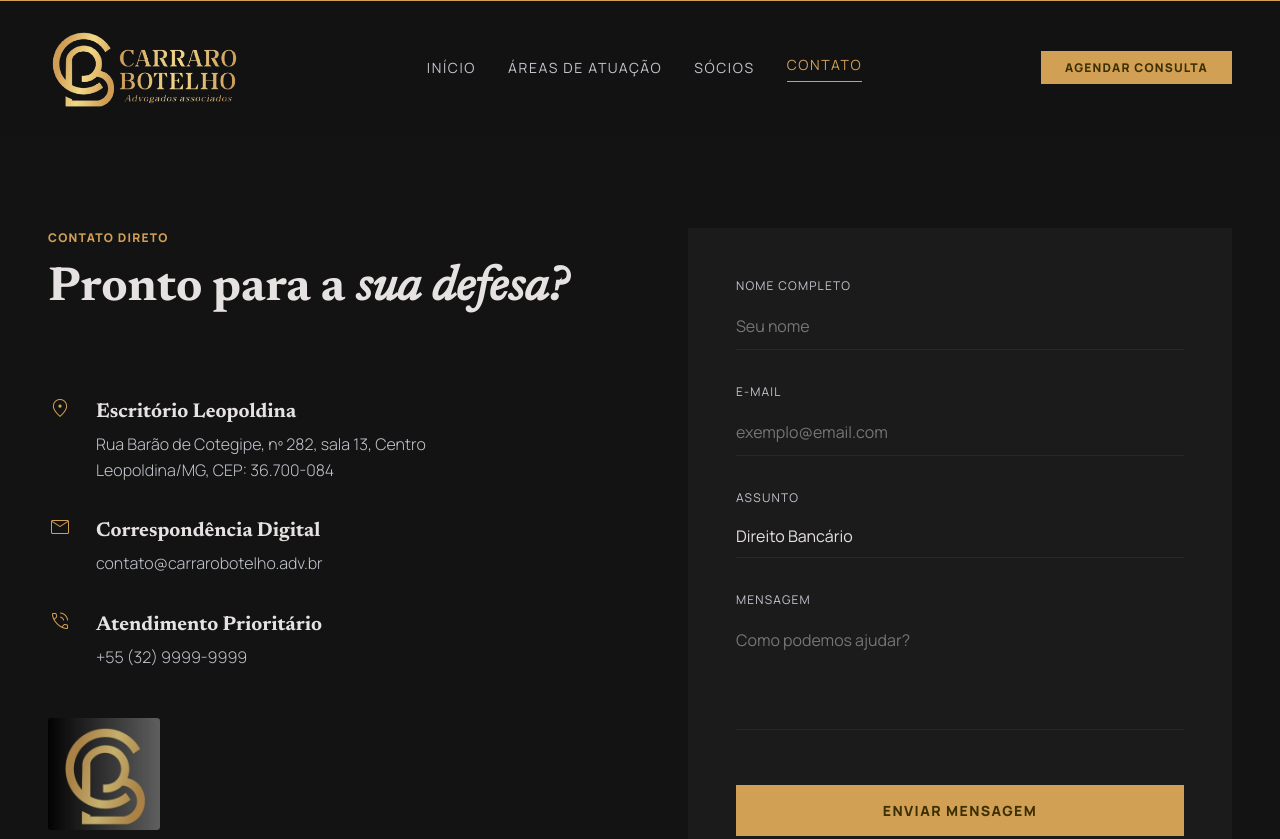
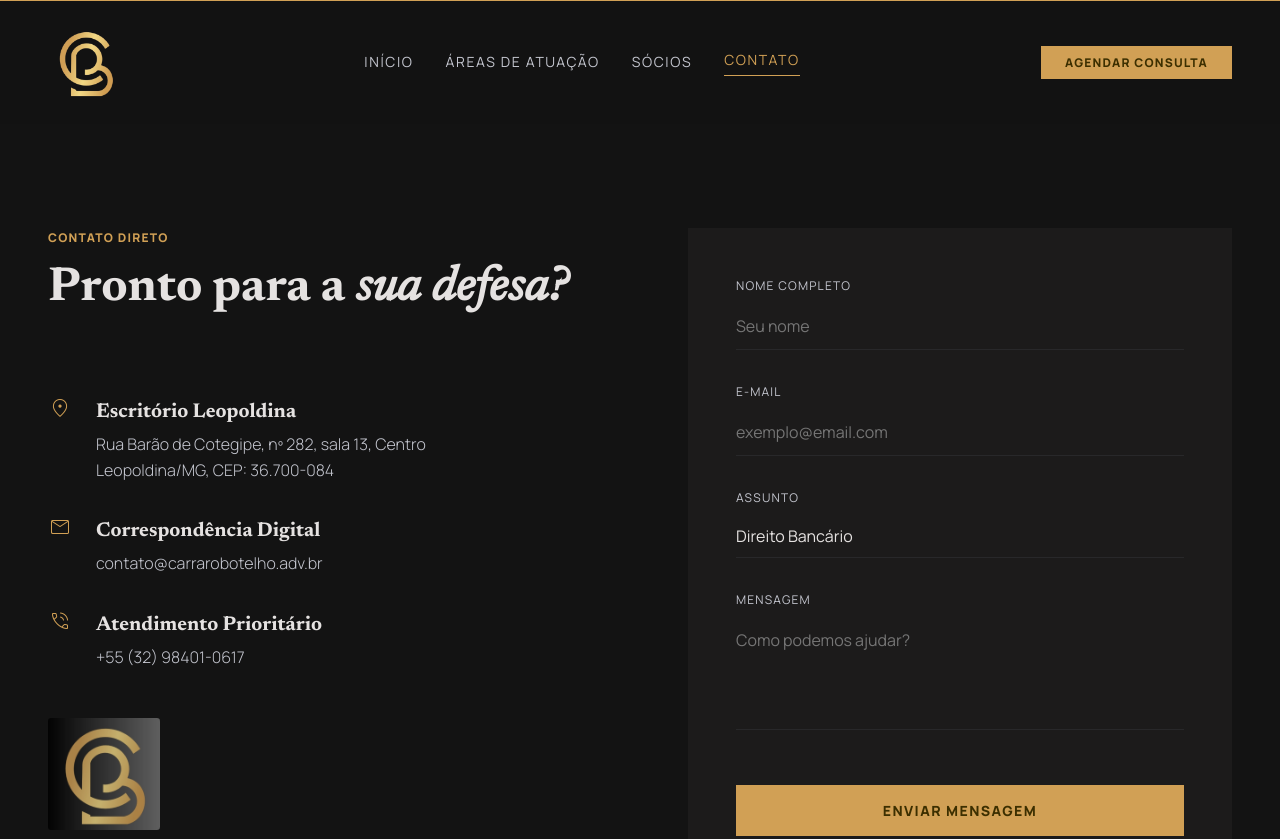
Before and after one commit to FvCastr0/carraro-botelho, a plain HTML site: page contato.html in a window 1280 px wide. Shown: the top 839 px of the page. Drawn offline with nearby package versions, Linux system fonts and the light colour scheme.

Commit message:
logo update

```diff
--- a/assets/styles/styles.css
+++ b/assets/styles/styles.css
@@ -1077,8 +1077,25 @@ button {
   opacity: 0;
 }
 
+.logo-nav {
+  display: block;
+  width: 75px;
+  height: 75px;
+  background-image: url('/assets/img/logo-icon-no-bg.png');
+  background-size: cover;
+  background-position: center;
+  background-repeat: no-repeat;
+}
+
+
 @media (max-width: 768px) {
   .logo-full {
     display: none;
   }
+
+  .logo-nav {
+    width: 200px;
+    height: 75px;
+    background-image: url('/assets/img/logo-full.png');
+  }
 }
--- a/contato.html
+++ b/contato.html
@@ -23,8 +23,7 @@
         <div class="container">
             <nav class="nav">
                 <div class="logo uppercase tracking-widest">
-                    <a href="index.html">
-                        <img src="/assets/img/logo-full.png" alt="Logo" style="width: 200px;">
+                    <a href="index.html" class="logo-nav">
                     </a>
                 </div>
 
@@ -79,7 +78,7 @@
                                 <span class="material-symbols-outlined contact-item-icon">phone_in_talk</span>
                                 <div>
                                     <h3 class="contact-item-title">Atendimento Prioritário</h3>
-                                    <p class="text-on-surface-variant font-light">+55 (32) 9999-9999</p>
+                                    <p class="text-on-surface-variant font-light">+55 (32) 98401-0617</p>
                                 </div>
                             </div>
                         </div>
```
Also changed, not shown: direito-bancario.html (+1 -2 lines), direito-criminal.html (+1 -2 lines), direito-empresarial.html (+1 -2 lines), index.html (+2 -2 lines).
